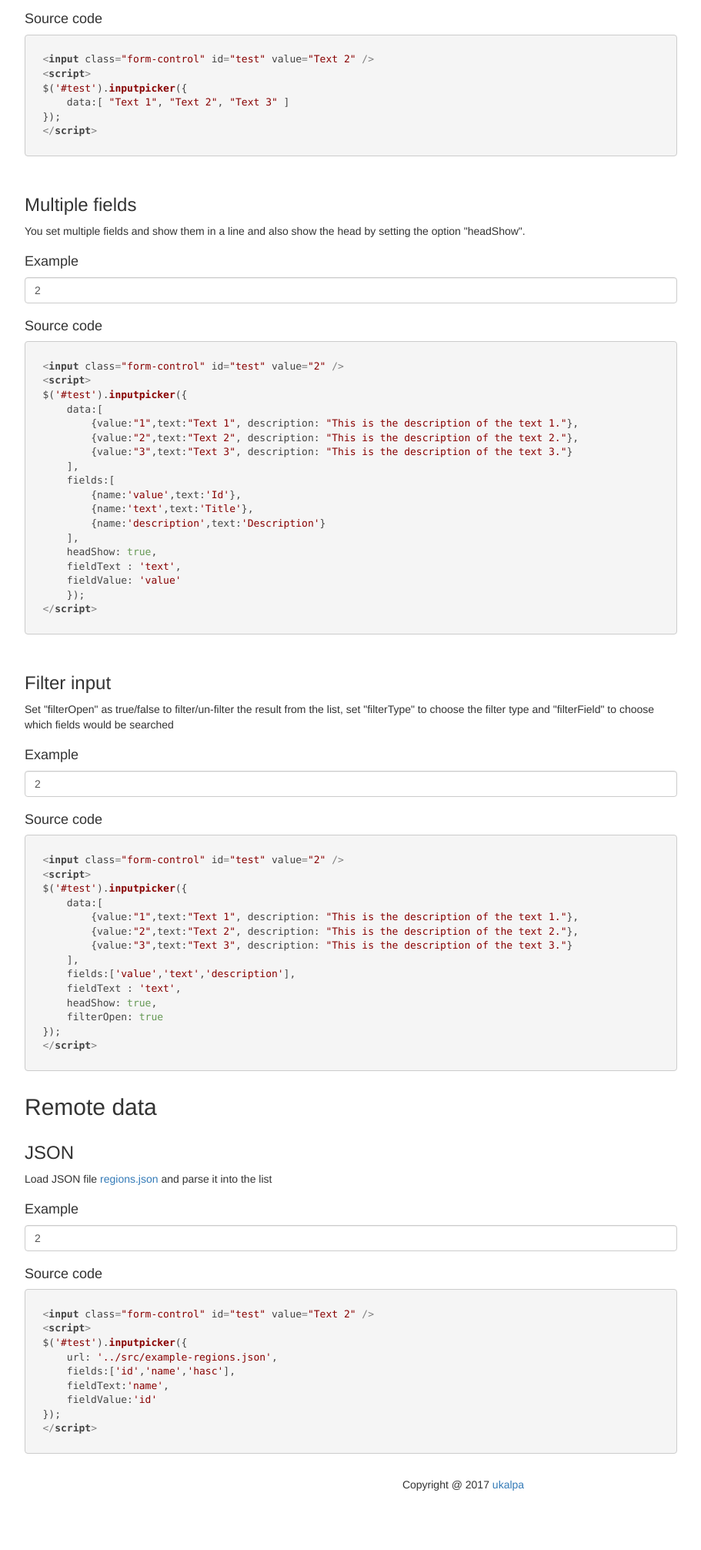
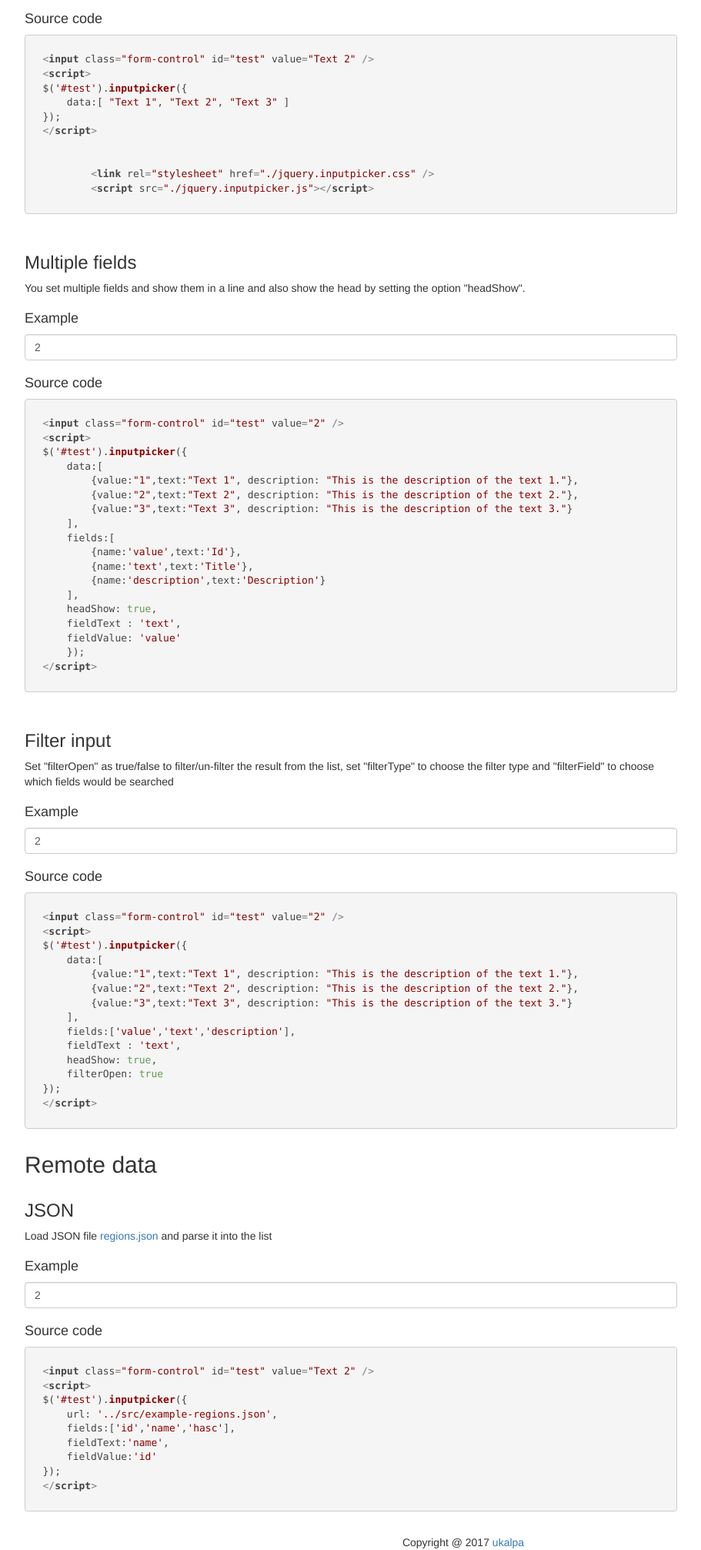
Before and after one commit to ukalpa/inputpicker, a PHP site: page / in a window 1280 px wide. Shown: the part 303-2316 px from the top of the page at 77% size, without its empty margins (38-949 px from the left). Before the commit the page ends 2239 px from the top, so only its background shows below. Run offline with PHP 8.4, Linux system fonts and the light colour scheme; some libraries are stand-ins or nearby versions.

Commit message:
Add 'How to use' in the README.md

```diff
--- a/www/index.php
+++ b/www/index.php
@@ -46,6 +46,10 @@ $('#test').inputpicker({
     data:[ \"Text 1\", \"Text 2\", \"Text 3\" ]
 });
 </script>
+
+
+	<link rel=\"stylesheet\" href=\"./jquery.inputpicker.css\" />
+	<script src=\"./jquery.inputpicker.js\"></script>
 ");
 								?></code></pre>
                     </div>
```
Also changed, not shown: README.md.
